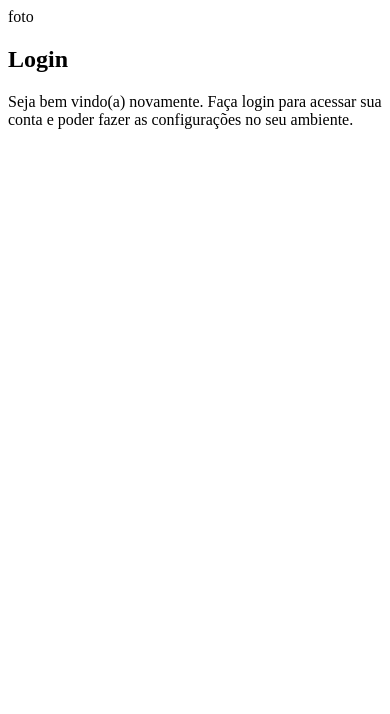
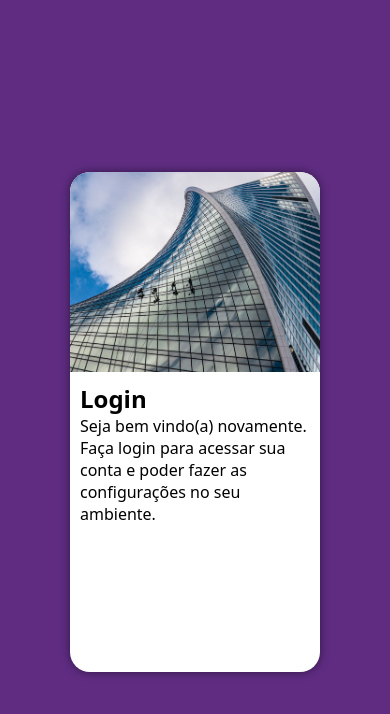
Before and after one commit to marcuscoelho-infra/projeto-login, a plain HTML site: page index.html in a window 390 px wide. Drawn offline with Linux system fonts and the light colour scheme.

Commit message:
Criei a mobile first

```diff
--- a/estilos/style.css
+++ b/estilos/style.css
@@ -8,3 +8,50 @@ verde: #49a09d
 lilias: #5f2c82
 
 */
+
+* {
+    font-family: system-ui, -apple-system, BlinkMacSystemFont, 'Segoe UI', Roboto, Oxygen, Ubuntu, Cantarell, 'Open Sans', 'Helvetica Neue', sans-serif;
+    padding: 0px;
+    margin: 0px;
+    box-sizing: border-box;
+}
+
+body, html {
+    background-color: #5f2c82;
+    height: 100vh;
+    width: 100vw;
+}
+
+main {
+    position: relative;
+    height: 100vh;
+    width: 100vw;
+}
+
+section#login {
+    position: absolute;
+    top: 50%;
+    left: 50%;
+    transform: translate(-50%, -50%);
+    overflow: hidden;
+
+    background-color: white;
+    width: 250px;
+    height: 500px;
+    border-radius: 20px;
+    box-shadow: 0px 0px 10px rgba(0, 0, 0, 0.485);
+
+
+}
+
+section#login > div#imagem {
+    display: block;
+    background: url(../imagens/pexels-solomonikvik-8759323.jpg) no-repeat;
+    background-size: cover;
+    height: 200px;
+}
+
+section#login > div#formulario {
+    display: block;
+    padding: 10px;
+}
--- a/index.html
+++ b/index.html
@@ -10,7 +10,7 @@
     <main>
         <section id="login">
             <div id="imagem">
-                foto
+
 
             </div>
             <div id="formulario">
@@ -20,8 +20,6 @@
 
 
                 </form>
-
-
             </div>
 
         </section>
```
